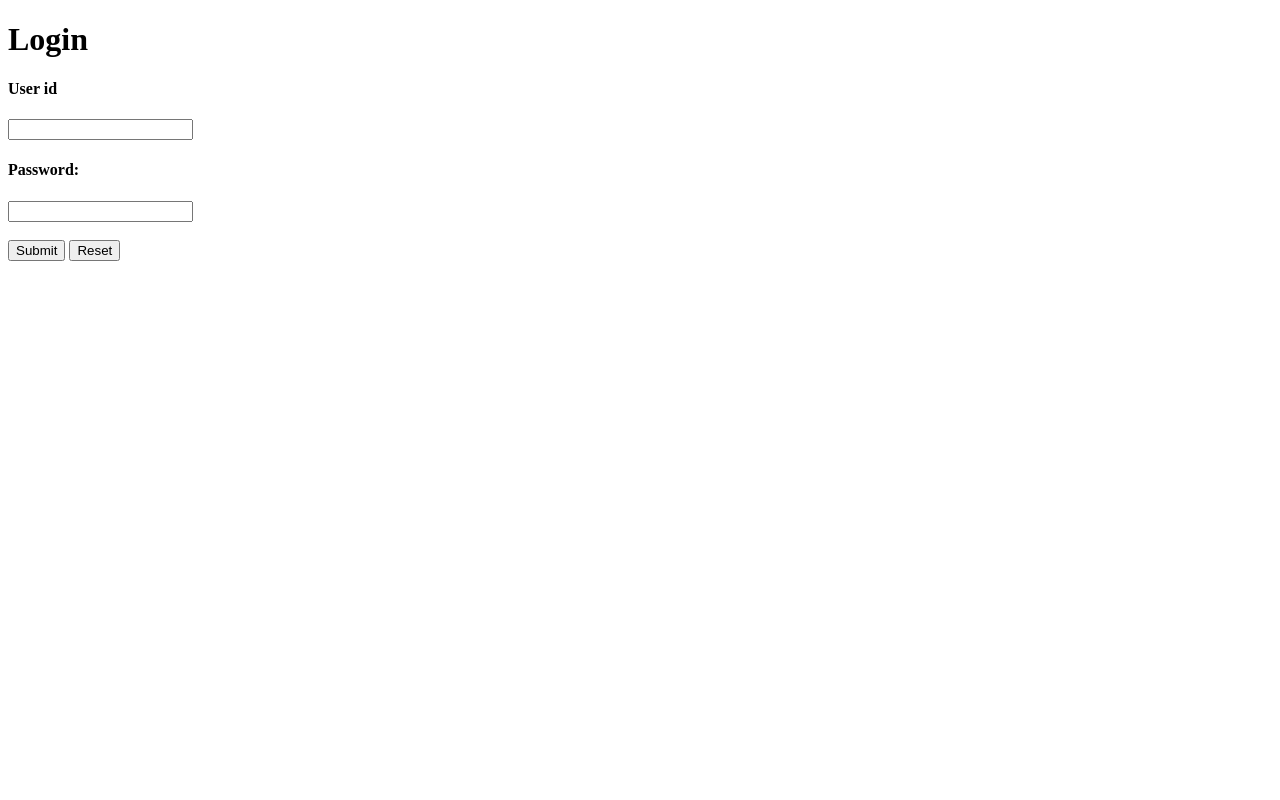
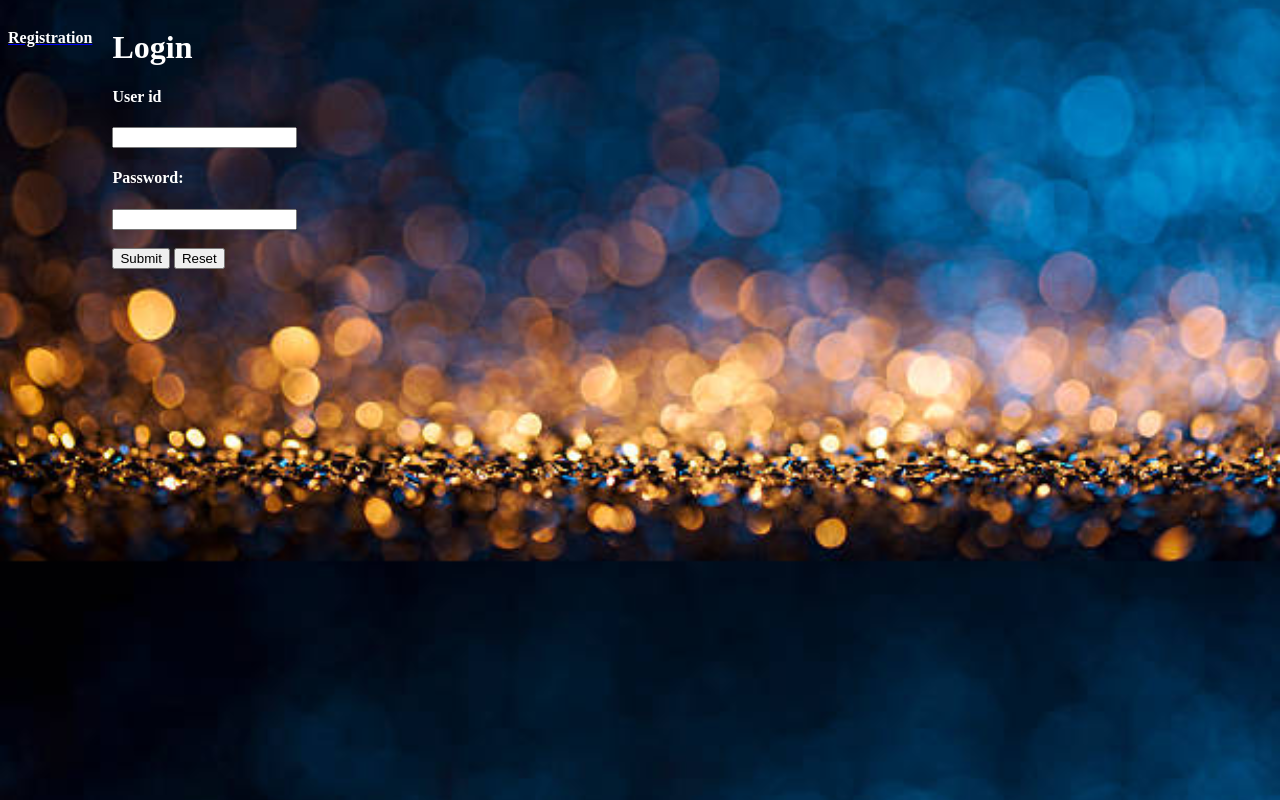
Before and after one commit to manojkun/ITT, a plain HTML site: page q4 Online Book Store/login.html in a window 1280 px wide. Drawn offline with Linux system fonts and the light colour scheme.

Commit message:
small changes
changes

```diff
--- a/Online Book Store/lo.css
+++ /dev/null
@@ -1,3 +0,0 @@
-body {
-background-image: url("");
-}
--- /dev/null
+++ b/q4 Online Book Store/bg.css
@@ -0,0 +1,17 @@
+body {
+background-image: url("bg.jpg");
+background-size: cover;
+background-position: center;
+color: white;
+}
+.column{
+	float: left;
+}
+
+#le {
+	margin-right: 20px;
+}
+
+h4 {
+	color: white;
+}
--- a/Online Book Store/login.html
+++ b/q4 Online Book Store/login.html
@@ -4,18 +4,28 @@
     <meta name="generator"
     content="HTML Tidy for HTML5 (experimental) for Windows https://github.com/w3c/tidy-html5/tree/c63cc39" />
     <title>Registration</title>
+    <link rel="stylesheet" type="text/css" href="bg.css">
   </head>
-  <body>
-    <h1>Login</h1>
+  <body background="bg.jpg">
+    <div>
+    <div class="column" id="le">
+      <div>
+      <a href="Registration.Html"><h4 style="color:white">Registration</h4></a>
+    </div>
+    </div>
+    <div class="column">
+    <h1 style="color: white">Login</h1>
     <form action="Home.html">
-    <h4>User id</h4>
+    <h4 style="color: white">User id</h4>
         <input id="uid" type="text" placeholder="" name="uid" required />
-	<h4>Password:</h4>
+	<h4 style="color:white">Password:</h4>
         <input id="pass" type="password" placeholder="" name="pass" required />
 	  <br/>
 	  <br/>
       <input type="submit" value="Submit" />
       <input type="reset" name="reset" />
     </form>
+    </div>
+  </div>
   </body>
 </html>
```
Also changed, not shown: Online Book Store/Catalog.html (deleted, +0 -22 lines), q2 FeedBack/index.html (renamed from FeedBack/index.html, +1 -1 lines), q4 Online Book Store/Catalog.html (renamed from Online Book Store/Home.html, +6 -1 lines), q4 Online Book Store/Home.html (added, +27 -0 lines), q4 Online Book Store/Registration.html (renamed from Online Book Store/Registration.html, +1 -0 lines), q4 Online Book Store/cart.html (renamed from Online Book Store/profile.html, +12 -8 lines), q4 Online Book Store/profile.html (renamed from Online Book Store/cart.html, +9 -11 lines), q3 Student Registration Form/StudentReg.html (renamed from Student Registration Form/StudentReg.html), q3 Student Registration Form/image.jpg (renamed from Student Registration Form/image.jpg), q4 Online Book Store/bg.jpg (added).
